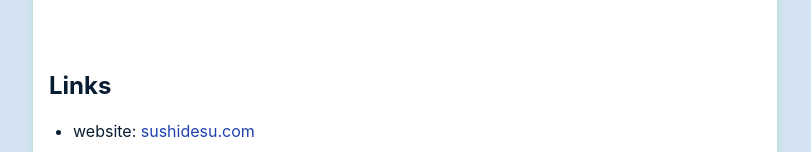
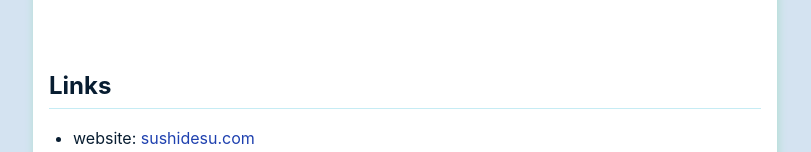
Before and after one commit to sushidesu/sushihack.com, a Next.js app: page /about in a window 1280 px wide. Shown: the part 280-432 px from the top of the page, without its empty margins (235-1046 px from the left). Built offline with nearby package versions, Linux system fonts and the light colour scheme; no server answers.

Commit message:
fix: 見出しに下線をつける

```diff
--- a/src/components/ui/Wysiwyg/Wysiwyg.module.css
+++ b/src/components/ui/Wysiwyg/Wysiwyg.module.css
@@ -18,6 +18,8 @@
   font-weight: 700;
   font-size: 1.5rem;
   line-height: 2rem;
+  padding-bottom: 6px;
+  border-bottom: 1px solid var(--color-earth-light);
 }
 
 .outer h3 {
--- a/src/styles/global.css
+++ b/src/styles/global.css
@@ -9,6 +9,7 @@
   --color-primary: #fdcb17;
   --color-primary-bg: #d4e3f1;
   --color-earth: #7CD3E6;
+  --color-earth-light: #7cd3e66e;
   --color-link: rgba(30, 64, 175, 1);
   --color-gray-dark: rgba(71, 85, 105, 1);
   --color-space-gray: #4D6A96;
```
